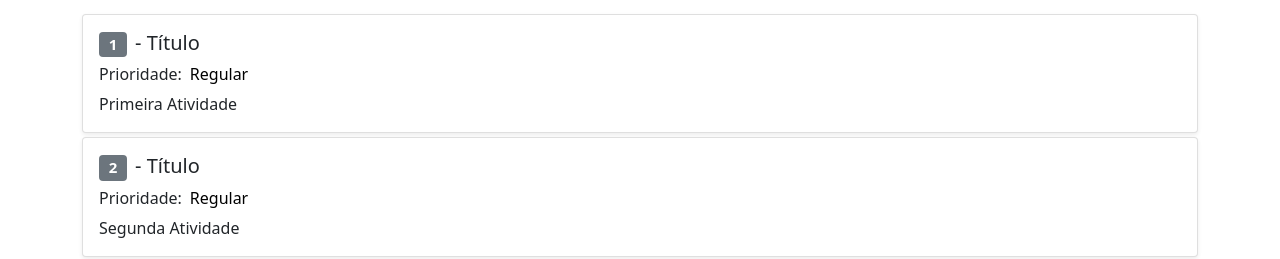
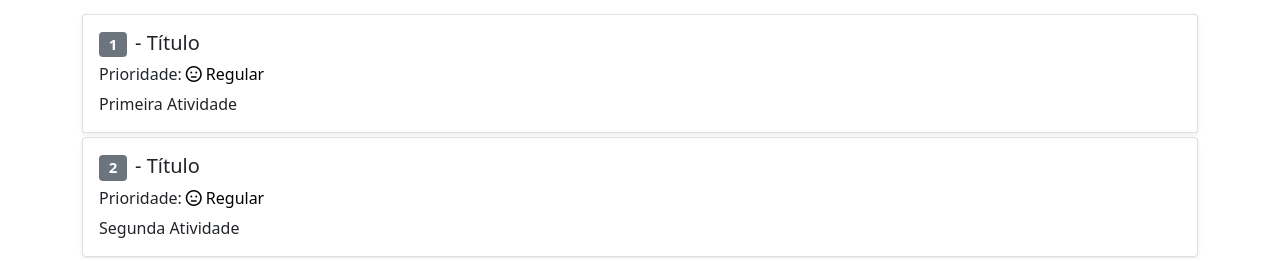
Before and after one commit to GustavoBauny/FullStack-ReactDotNet, a React (Create React App) app: page / in a window 1280 px wide. Shown: the part 151-410 px from the top of the page. Built offline with nearby package versions, Linux system fonts and the light colour scheme.

Commit message:
Adicionando font awesome

```diff
--- a/package.json
+++ b/package.json
@@ -3,6 +3,7 @@
   "version": "0.1.0",
   "private": true,
   "dependencies": {
+    "@fortawesome/fontawesome-free": "^6.1.1",
     "@testing-library/jest-dom": "^5.16.4",
     "@testing-library/react": "^13.3.0",
     "@testing-library/user-event": "^13.5.0",
--- a/src/index.css
+++ b/src/index.css
@@ -0,0 +1 @@
+@import url('../node_modules/@fortawesome/fontawesome-free/css/all.min.css');
```
Also changed, not shown: 1 other file (tests, documents, lock files or other folders).
